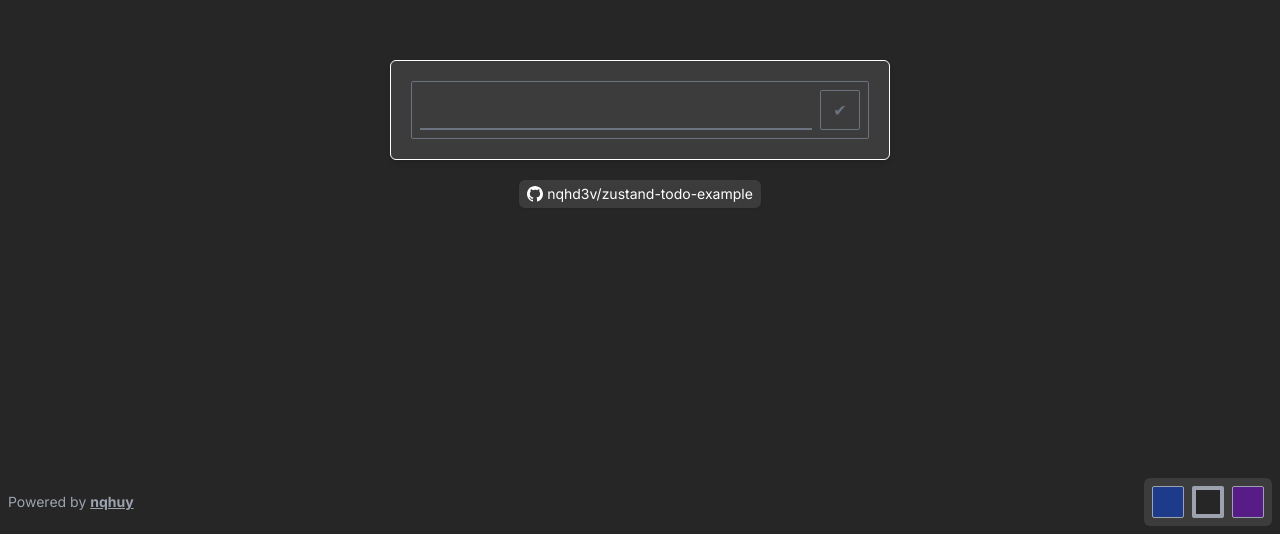
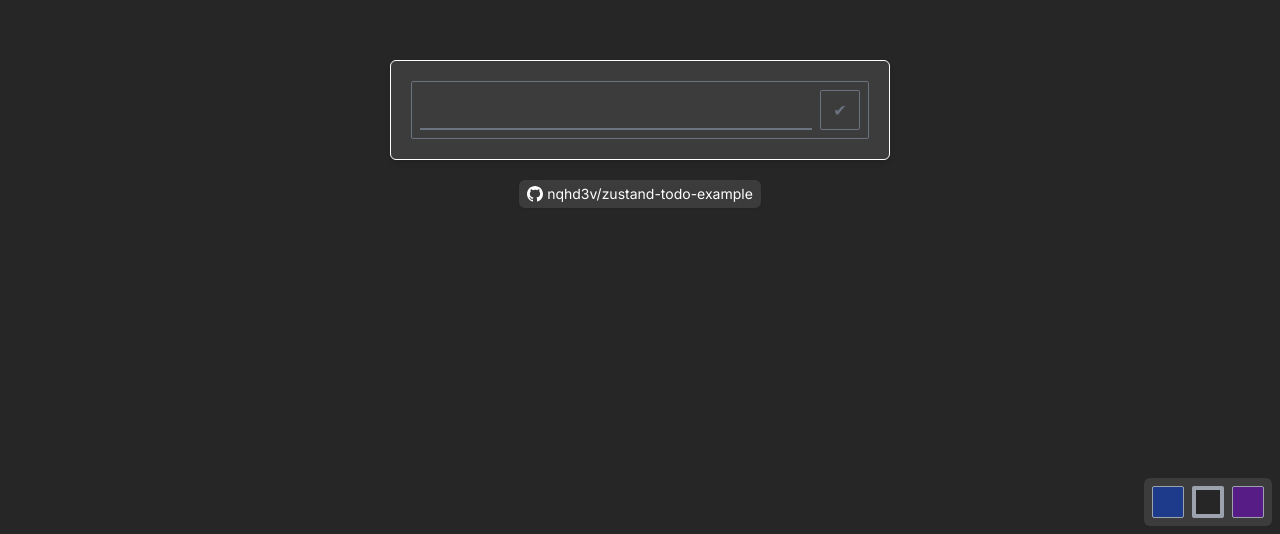
Before and after one commit to nqhd3v/zustand-todo-example, a Next.js app: page / in a window 1280 px wide. Shown: the part 266-800 px from the top of the page. Built offline with nearby package versions, Linux system fonts and the light colour scheme.

Commit message:
Update UI & README

```diff
--- a/src/app/page.tsx
+++ b/src/app/page.tsx
@@ -42,9 +42,7 @@ export default function Home() {
           nqhd3v/zustand-todo-example
         </div>
       </div>
-      <div className="fixed w-full flex justify-between items-center right-0 left-0 bottom-2 px-2">
-        <div className="text-sm text-gray-400">Powered by <a href="https://nqhuy.dev" target="_blank" className='font-bold underline'>nqhuy</a></div>
-        <div className="flex p-2 rounded-md backdrop-blue-sm bg-white/10">
+      <div className="fixed flex items-center right-2 bottom-2 p-2 rounded-md backdrop-blue-sm bg-white/10">
         {THEMES.map(t => (
           <div
             className={
@@ -57,7 +55,6 @@ export default function Home() {
           />
         ))}
       </div>
-      </div>
     </main>
   )
 }
```
Also changed, not shown: 1 other file (tests, documents, lock files or other folders). Lines whose indentation alone changed are shown as unchanged.
